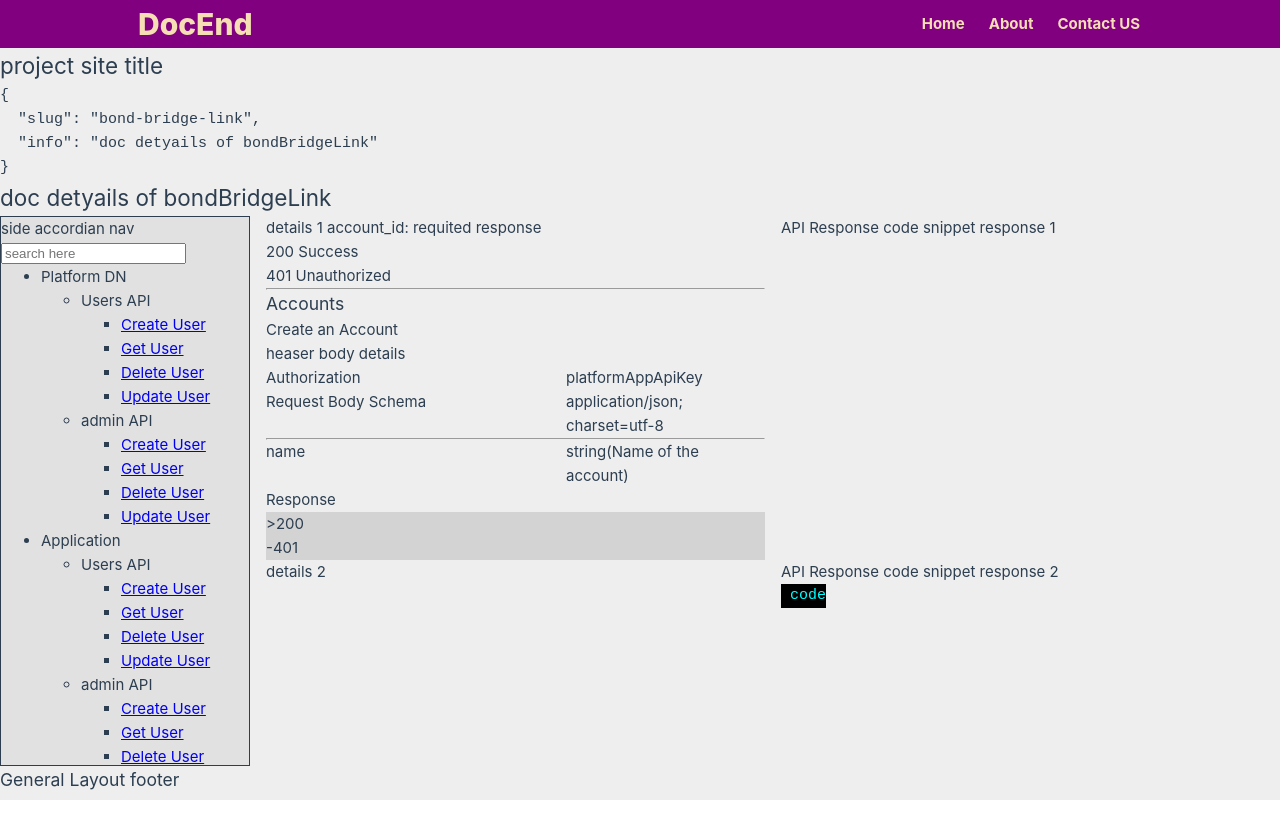
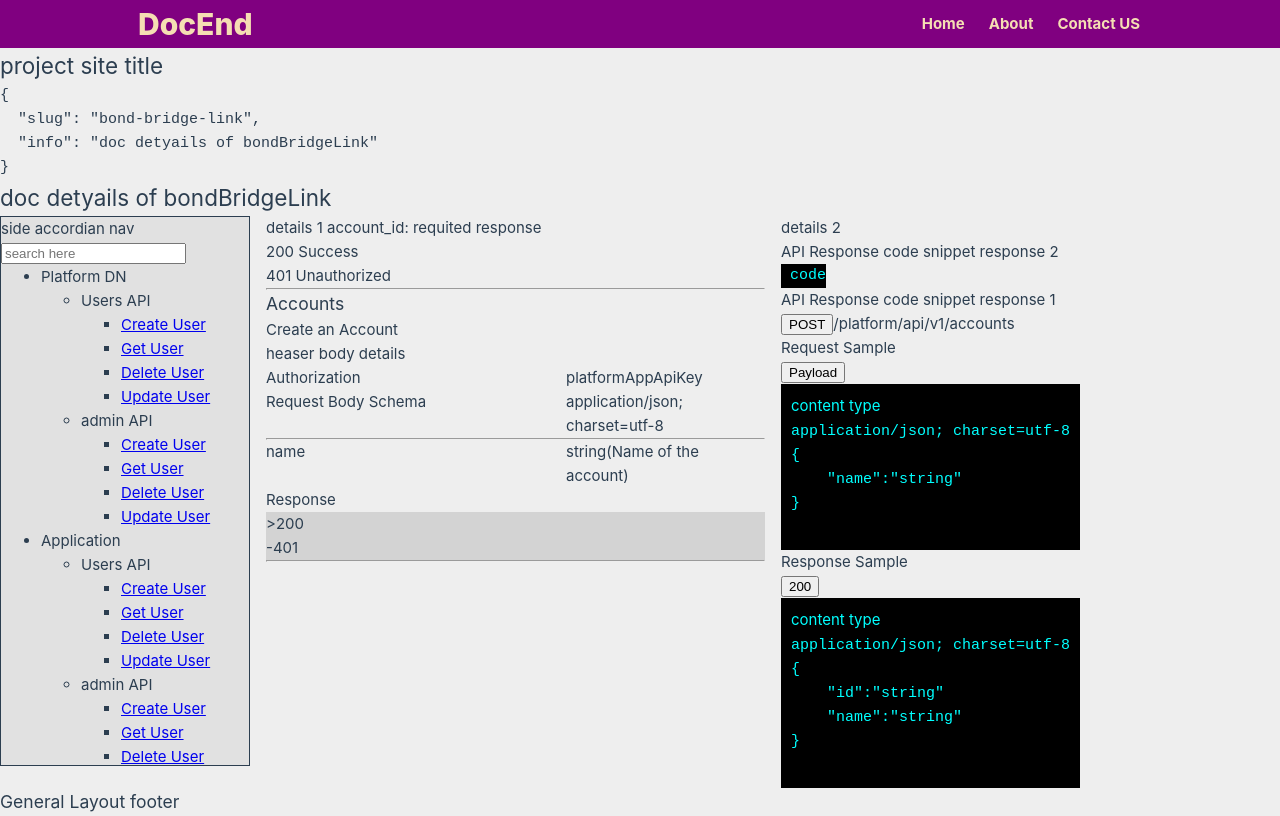
Before and after one commit to shuvo-h/docend, a Vue app: page /sites/bond-bridge-link in a window 1280 px wide. Built offline with nearby package versions, Linux system fonts and the light colour scheme; what vue-dompurify-html would draw is missing.

Commit message:
structured api response

```diff
--- a/src/views/GeneralView/Sites/RequestDetails.vue
+++ b/src/views/GeneralView/Sites/RequestDetails.vue
@@ -32,8 +32,10 @@
                     </div>
                 </div>
             </div>
+            <hr>
         </div>
-        <div>API Response code snippet response 1</div>
+
+
     </div>
 </template>
 
--- a/src/views/GeneralView/Sites/ResponseAPI.vue
+++ b/src/views/GeneralView/Sites/ResponseAPI.vue
@@ -5,6 +5,43 @@
             API Response code snippet response 2
             <pre style="color:#00FFFF;background-color:#000; width:fit-content;">{{site}} code</pre>
         </div>
+
+        <div>
+            API Response code snippet response 1
+            <div>
+                <button>POST</button>
+                <span>/platform/api/v1/accounts</span>
+            </div>
+            <div>
+                <h1>Request Sample</h1>
+                <button>Payload</button>
+                <div class="codeSnipet">
+                    <p>content type</p>
+                    <code>application/json; charset=utf-8</code>
+                    <pre>
+{{`{
+    "name":"string"
+}`}}
+                    </pre>
+                </div>
+            </div>
+            <div>
+                <h1>Response Sample</h1>
+                <button>200</button>
+                <div class="codeSnipet">
+                    <p>content type</p>
+                    <code>application/json; charset=utf-8</code>
+                    <pre>
+{{`{
+    "id":"string"
+    "name":"string"
+}`}}
+                    </pre>
+                </div>
+            </div>
+        </div>
+
+
     </section>
 </template>
 
@@ -14,11 +51,12 @@ export default {
 }
 </script>
 
-<style>
+<style scoped>
+    .codeSnipet{
+        color: #00FFFF;
+        background-color: #000;
+        width: fit-content;
+        padding: 10px;
+    }
 
-    .row{
-        display: grid;
-        grid-template-columns: repeat(2,1fr);
-        gap: 1rem;
-    }
 </style>
--- a/src/views/GeneralView/Sites/Site.vue
+++ b/src/views/GeneralView/Sites/Site.vue
@@ -10,7 +10,7 @@
             side accordian nav
             <site-nav />
         </aside>
-        <aside class="site_details">
+        <aside class="site_details row">
             <request-details />
             <ResponseAPI />
         </aside>
@@ -64,7 +64,7 @@ export default {
     }
     .site_details{
 
-        .row{
+        &.row{
             display: grid;
             grid-template-columns: repeat(2,1fr);
             gap: 1rem;
```
